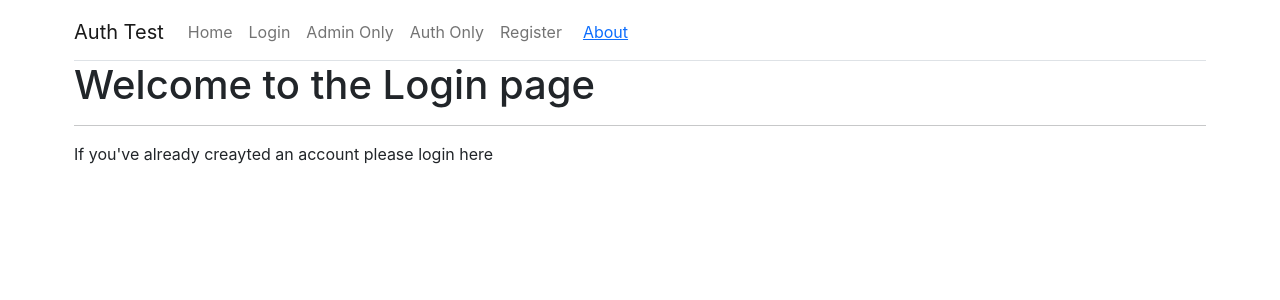
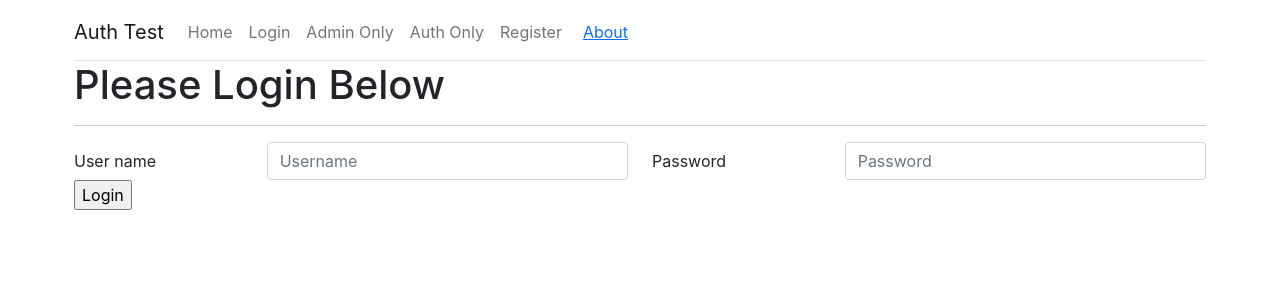
Before and after one commit to SaundersEddie/react-passport-auth, a React (Create React App) app in the folder frontend/: page /login in a window 1280 px wide. Shown: the top 300 px of the page. Built offline with nearby package versions, Linux system fonts and the light colour scheme.

Commit message:
Added in base login screen, data is being sent and verified to backend

```diff
--- a/frontend/src/Pages/Login.js
+++ b/frontend/src/Pages/Login.js
@@ -1,11 +1,80 @@
-import React from 'react';
+import React, { useState } from 'react';
+import axios from 'axios';
+
+import Form from 'react-bootstrap/Form';
+import Row from 'react-bootstrap/Row';
+import Col from 'react-bootstrap/Col';
+
+const initialValues = {
+    userName: '',
+    password: ''
+};
+
+
 
 export default function Login() {
+    const [values, setValues] = useState(initialValues);
+
+    const onChangeOurForm = (event) => {
+        const { name, value } = event.target;
+        setValues({
+            ...values,
+            [name]: value,
+        });
+    };
+
+    const onSubmit = (event) => {
+        event.preventDefault();
+        console.log("Submit Clicked!")
+        const userData = {
+            userName: values.userName,
+            password: values.password
+        }
+        axios.post('/auth/login', userData);
+    }
+
     return (
         <>
-            <h1>Welcome to the Login page</h1>
+            <h1>Please Login Below</h1>
             <hr></hr>
-            <p>If you've already creayted an account please login here</p>
+            <Form onSubmit={onSubmit}>
+                <Row>
+                    <Form.Label column lg={2}>
+                        User name
+                    </Form.Label>
+                    <Col>
+                        <Form.Control
+                            name='userName'
+                            type="text"
+                            placeholder="Username"
+                            value={values.lastName}
+                            onChange={onChangeOurForm}
+                        />
+                    </Col>
+
+                    <Form.Label column lg={2}>
+                        Password
+                    </Form.Label>
+                    <Col>
+                        <Form.Control
+                            name='password'
+                            type="password"
+                            placeholder="Password"
+                            value={values.lastName}
+                            onChange={onChangeOurForm}
+                        />
+                    </Col>
+                    <Row>
+                        <div className="form-group">
+                            <input
+                                type="submit"
+                                value="Login"
+                                className="Button"
+                            />
+                        </div>
+                    </Row>
+                </Row>
+            </Form>
         </>
     )
 }
--- a/frontend/src/Pages/Register.js
+++ b/frontend/src/Pages/Register.js
@@ -1,4 +1,4 @@
-import React, { Component, useState } from 'react';
+import React, { useState } from 'react';
 import axios from 'axios';
 
 import Form from 'react-bootstrap/Form'
```
Also changed, not shown: 1 other file (tests, documents, lock files or other folders).
